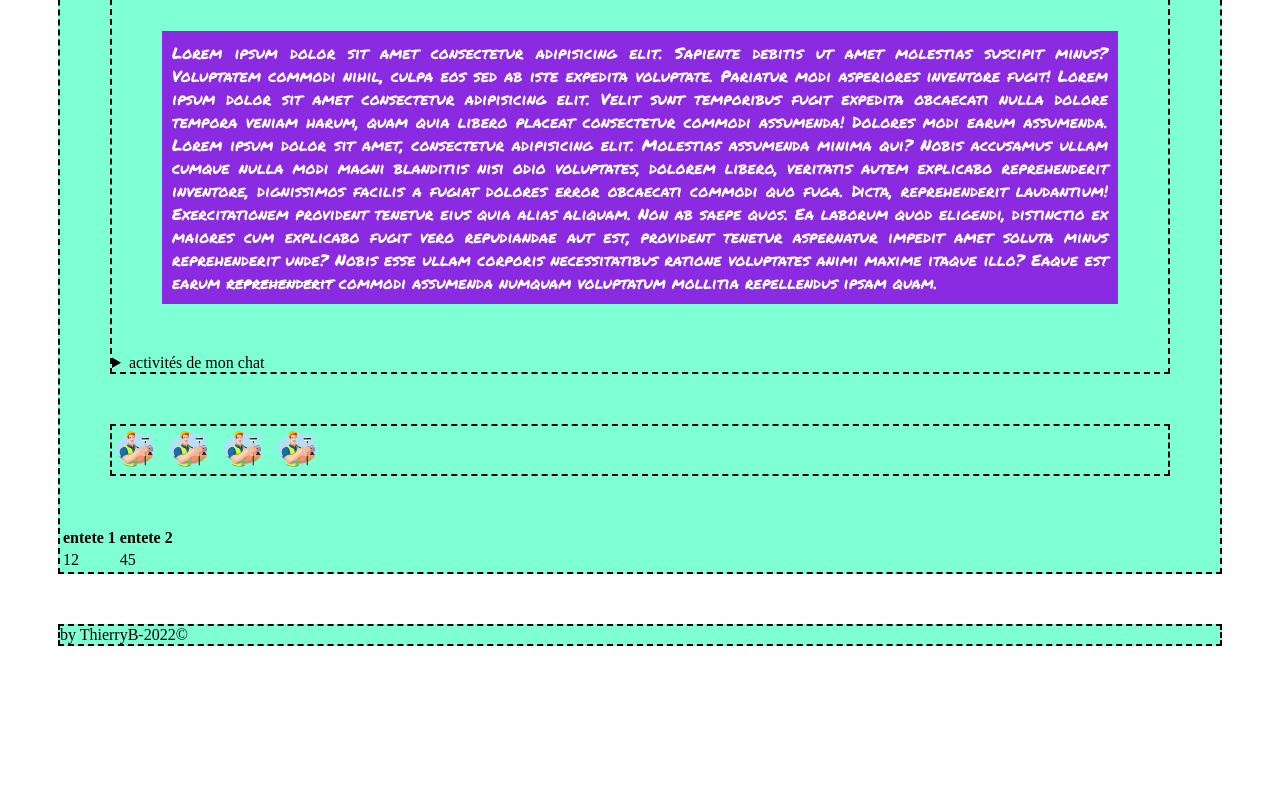
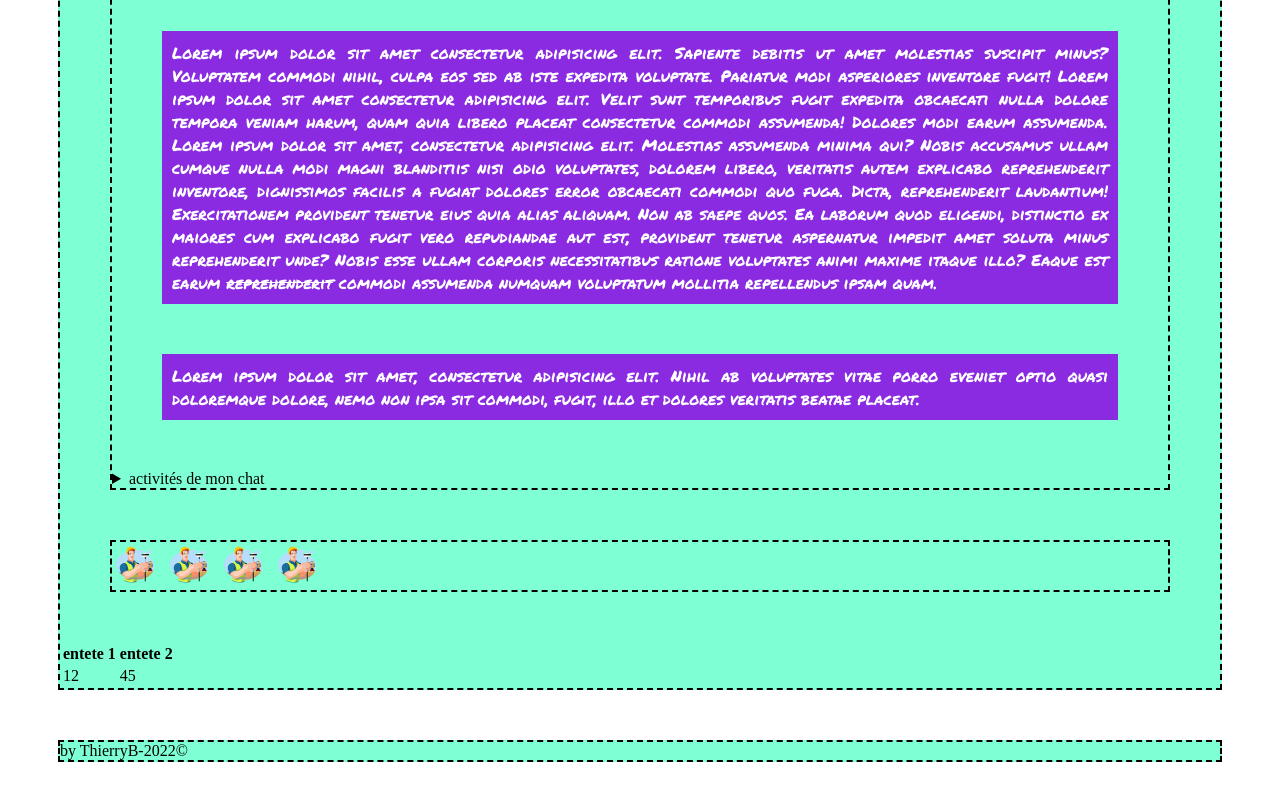
Before and after one commit to DWWM-VIAFORMATION/html_css, a plain HTML site: page tp1/index.html in a window 1280 px wide. Shown: the part 664-1464 px from the top of the page. Before the commit the page ends 1360 px from the top, so only its background shows below. Drawn offline with Linux system fonts and the light colour scheme.

Commit message:
ajout d'un paragraphe
ajout paragraphe avec lorem

```diff
--- a/tp1/index.html
+++ b/tp1/index.html
@@ -18,6 +18,7 @@
         <div>
             <p>Lorem ipsum dolor sit amet consectetur adipisicing elit. Sapiente debitis ut amet molestias suscipit minus? Voluptatem commodi nihil, culpa eos sed ab iste expedita voluptate. Pariatur modi asperiores inventore fugit! Lorem ipsum dolor sit amet consectetur adipisicing elit. Velit sunt temporibus fugit expedita obcaecati nulla dolore tempora veniam harum, quam quia libero placeat consectetur commodi assumenda! Dolores modi earum assumenda. Lorem ipsum dolor sit amet, consectetur adipisicing elit. Molestias assumenda minima qui? Nobis accusamus ullam cumque nulla modi magni blanditiis nisi odio voluptates, dolorem libero, veritatis autem explicabo reprehenderit inventore, dignissimos facilis a fugiat dolores error obcaecati commodi quo fuga. Dicta, reprehenderit laudantium! Exercitationem provident tenetur eius quia alias aliquam. Non ab saepe quos. Ea laborum quod eligendi, distinctio ex maiores cum explicabo fugit vero repudiandae aut est, provident tenetur aspernatur impedit amet soluta minus reprehenderit unde? Nobis esse ullam corporis necessitatibus ratione voluptates animi maxime itaque illo? Eaque est earum <strike>reprehenderit</strike> commodi assumenda numquam voluptatum <span></span>mollitia repellendus ipsam quam.
             </p>
+            <p>Lorem ipsum dolor sit amet, consectetur adipisicing elit. Nihil ab voluptates vitae porro eveniet optio quasi doloremque dolore, nemo non ipsa sit commodi, fugit, illo et dolores veritatis beatae placeat.</p>
             <details>
                 <summary>activités de mon chat</summary>
                 <ul>
```
